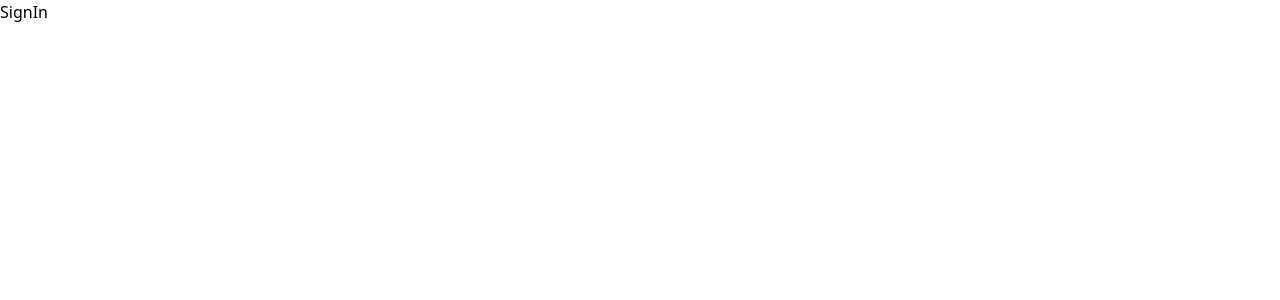
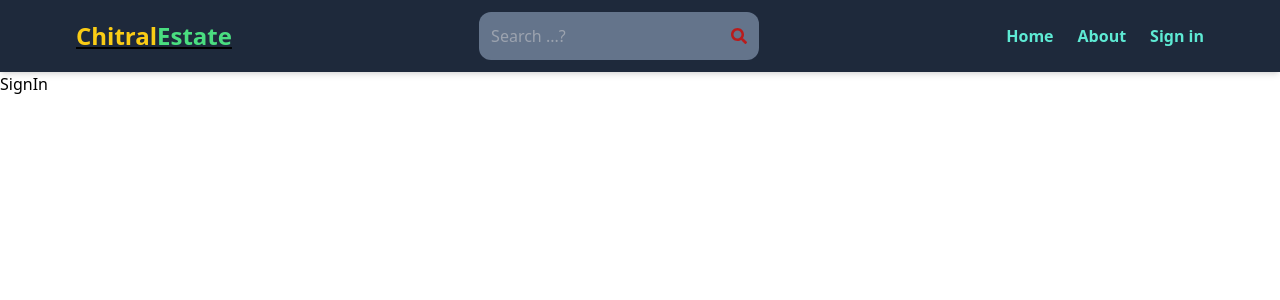
Before and after one commit to didar-ali-deed/ChitralEstate, a React (Vite) app in the folder client/: page /signin in a window 1280 px wide. Shown: the top 300 px of the page. Built offline with nearby package versions, Linux system fonts and the light colour scheme.

Commit message:
Creating headers

```diff
--- a/client/package.json
+++ b/client/package.json
@@ -12,6 +12,7 @@
   "dependencies": {
     "react": "^18.3.1",
     "react-dom": "^18.3.1",
+    "react-icons": "^5.3.0",
     "react-router-dom": "^6.26.2"
   },
   "devDependencies": {
--- a/client/src/App.jsx
+++ b/client/src/App.jsx
@@ -4,10 +4,12 @@
 import SignUp from "./pages/SignUp";
 import About from "./pages/About";
 import Profile from "./pages/Profile";
+import Header from "./components/Header";
 
 export default function App() {
   return (
     <BrowserRouter>
+      <Header />
       <Routes>
         <Route path="/" element={<Home />} />
         <Route path="/signin" element={<SignIn />} />
--- /dev/null
+++ b/client/src/components/Header.jsx
@@ -0,0 +1,36 @@
+import { FaSearch } from "react-icons/fa";
+import { Link } from "react-router-dom";
+
+export default function Header() {
+  return (
+    <header className="bg-slate-800 shadow-md">
+      <div className="flex justify-between items-center max-w-6xl mx-auto p-3">
+        <Link to="/">
+          <h1 className="font-bold underline text-sm sm:text-2xl flex flex-wrap">
+            <span className="text-yellow-400">Chitral</span>
+            <span className="text-green-400">Estate</span>
+          </h1>
+        </Link>
+        <form className="bg-slate-500 p-3  rounded-xl flex items-center">
+          <input
+            className="bg-transparent focus:outline-none w-20 sm:w-60"
+            type="text"
+            placeholder="Search ...? "
+          />
+          <FaSearch className=" text-red-700" />
+        </form>
+        <ul className="text-teal-300 font-bold flex gap-6 ">
+          <Link to="/">
+            <li className="hidden sm:inline hover:underline ">Home</li>
+          </Link>
+          <Link to="/about">
+            <li className="hidden sm:inline hover:underline">About</li>
+          </Link>
+          <Link to="/signin">
+            <li className=" hover:underline ">Sign in</li>
+          </Link>
+        </ul>
+      </div>
+    </header>
+  );
+}
```
Also changed, not shown: 1 other file (tests, documents, lock files or other folders).
